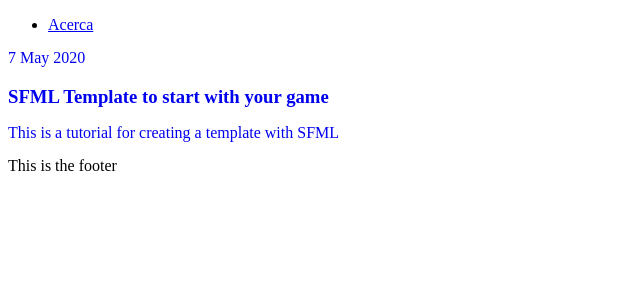
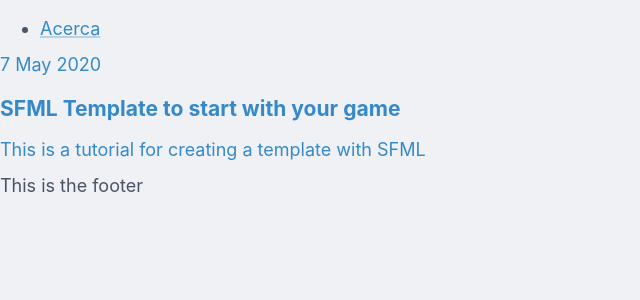
Before and after one commit to Gidrek/giovannicortes, a Jekyll site: the page built from _pages/home.html, in a window 1280 px wide. Shown: the top 300 px of the page, without its empty margins (0-640 px from the left). Built offline with Jekyll 4.4.1, drawn with Linux system fonts in a browser that asks for light colours; the list of posts is cut into pages by our own code.

Commit message:
Added first colors to the blog

```diff
--- a/_sass/main.scss
+++ b/_sass/main.scss
@@ -23,3 +23,132 @@
 }
 
 /* Custom CSS */
+
+:root {
+  color-scheme: light dark;
+
+  --transparent-cover: rgb(51, 63, 103, 0.4);
+  --transparent-cover-darker: rgba(51, 63, 103, 0.9);
+
+  --base-color: #eff1f5;
+  --base-color-text: #4a5365;
+  --base-color-text-hl: #454b59;
+  --base-color-text-title: #546b99;
+  --base-color-text-subtitle: #778ab3;
+  --base-color-text-subtitle-date: #9aacd2;
+
+  --dark-color: #333f67;
+  --dark-color-text: lightsteelblue;
+  --dark-color-text-hl: #d4e3f6;
+  --dark-color-text-title: white;
+
+  --primary-color: hsl(206, 58%, 52%);
+  --primary-color-text: #d4edff;
+  --primary-color-text-hl: white;
+  --primary-color-text-title: white;
+  --primary-color-subdued: #1f3c5e;
+  --accent-color: #f57389;
+
+  --secondary-color-text: #546b99;
+  --post-recent-highlight-color: #ea580c;
+
+  --link-color: hsl(206, 58%, 50%);
+  --link-underline-color: hsla(206, 58%, 50%, 0.3);
+  --navbar-link-color: var(--dark-color);
+  --navbar-link-current-color: var(--primary-color);
+  --footer-link-color: rgb(200, 210, 250);
+  --footer-link-underline-color: rgba(200, 210, 250, 0.3);
+  --tab-active-color: var(--primary-color);
+
+  --big-button-color: #478cbf;
+
+  --fund-color: #ef6767;
+  --fund-color-hl: #e53e3e;
+  --fund-color-faint: #ff9d9d;
+
+  --base-shadow: 0 0 4px rgba(0, 0, 0, 0.2);
+  --more-shadow: 0 2px 10px rgba(0, 0, 0, 0.2);
+  --background-color: #d5daea;
+  --navbar-background-color: #ffffff;
+  --head-background-color: var(--primary-color);
+  --card-background-color: #ffffff;
+  --card-footer-color: #eeeeee;
+  --button-background-color: #ffffff;
+  --button-card-background-color: #d7dee6;
+  --footer-color: rgb(175, 180, 220);
+  --footer-background-color: #414d69;
+  --pagination-active-color: #284786;
+  --placeholder-text-color: #7a87a2;
+
+  --hero-text-background-color: #1a1a1a7a;
+
+  --code-background-color: #dcdfe2;
+  --codeblock-background-color: #282b2e;
+  --codeblock-color: #e0e2e4;
+
+  --download-hero-color: hsla(0, 0%, 100%, 0.9);
+  --download-main-details-color: #f1f1f1;
+  --download-table-color: rgba(22, 22, 22, 0.08);
+  --platform-note-background-color: rgb(48 86 210 / 9%);
+  --platform-code-background-color: #e5ebf1;
+  --download-mono-background-color: rgb(43 58 76 / 82%);
+
+  --feature-heading-color: #2d76ad;
+  --feature-note-color: #e53e3e;
+
+  --teams-odd-color: rgba(160, 160, 160, 0.15);
+  --teams-even-color: rgba(160, 160, 160, 0.05);
+  --teams-subteams-color: rgba(255, 255, 255, 0.4);
+
+  --table-divider-color: rgba(0, 0, 0, 0.1);
+
+  --warning-background-color: #ffedcc;
+  --warning-color: #404040;
+
+  --default-font-family: -apple-system, BlinkMacSystemFont, "Segoe UI", Roboto, Oxygen-Sans, Ubuntu, Cantarell, "Helvetica Neue", sans-serif;
+  --header-font-family: "Montserrat", sans-serif;
+
+}
+
+body {
+  font-family: var(--default-font-family);
+  font-size: 18px;
+
+  background-color: var(--base-color);
+  color: var(--base-color-text);
+
+  margin: 0px;
+  width: 100vw;
+  max-width: 100vw;
+  overflow-x: hidden;
+}
+
+body a {
+  outline: none;
+  color: var(--link-color);
+  text-decoration: underline;
+  text-decoration-color: var(--link-underline-color);
+  text-decoration-thickness: 0.125rem;
+  /* Prevent color transitions for being  too fast (for epilepsy) */
+  transition: 0.1s filter;
+}
+
+body a,
+.btn.flat,
+.search-bar-btn:hover {
+  /* Use `filter` on all states to prevent the clickable area from changing */
+  /* when an image is hovered (see GH-369). */
+  filter: brightness(100%);
+}
+
+body a:hover,
+.btn.flat:hover,
+.search-bar-btn:hover {
+  filter: brightness(117.5%);
+}
+
+body a:active,
+.btn.flat:active,
+.search-bar-btn:active {
+  filter: brightness(82.5%);
+}
```
